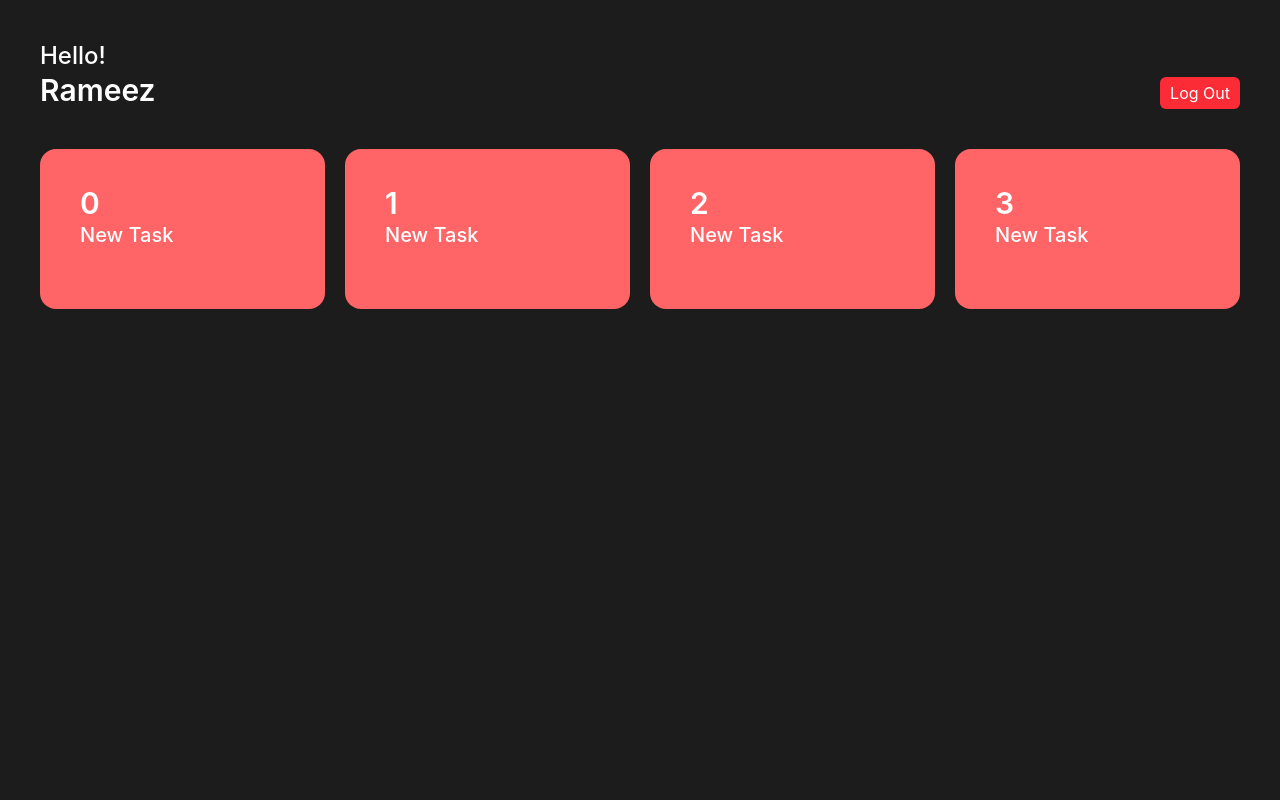
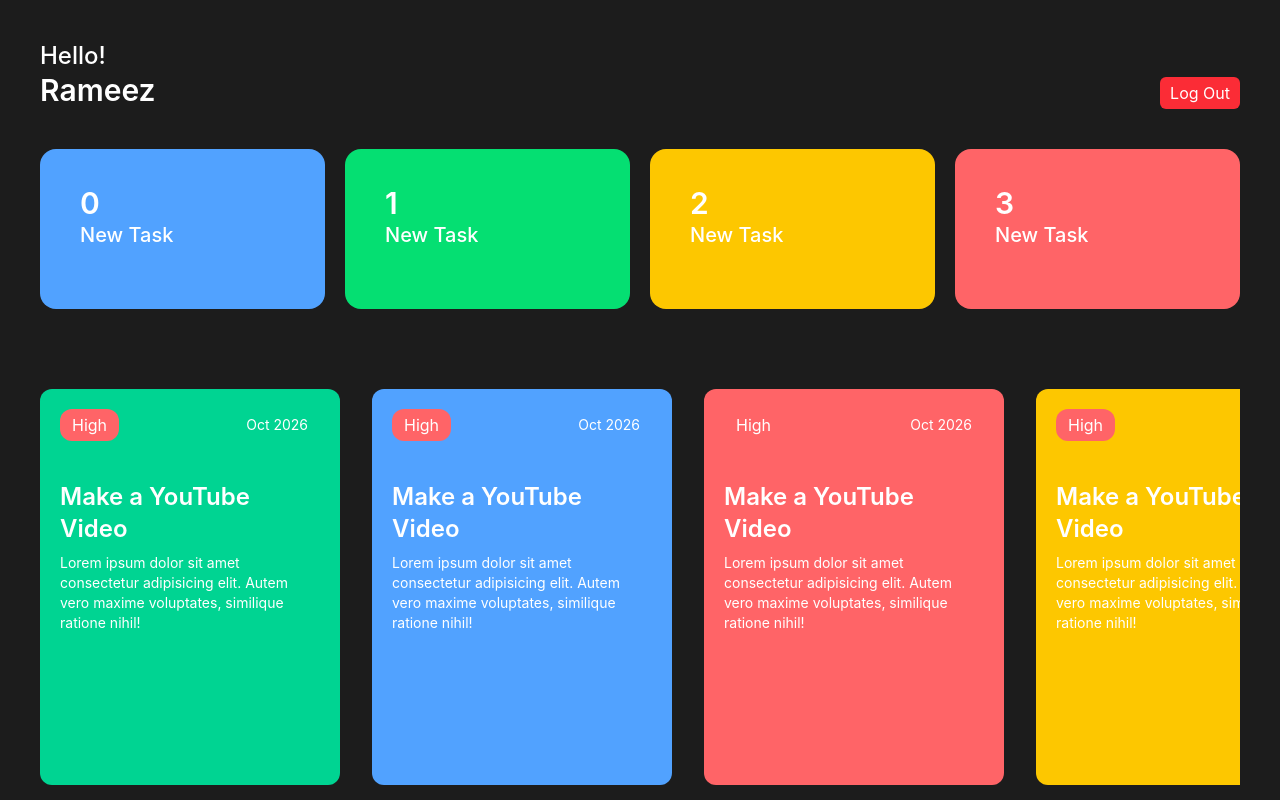
Before and after one commit to rameezwebdev/EMS, a React (Vite) app: page / in a window 1280 px wide. Built offline with nearby package versions, Linux system fonts and the light colour scheme.

Commit message:
EDB tasklist created

```diff
--- a/src/components/Dashboard/EmployeeDashboard.jsx
+++ b/src/components/Dashboard/EmployeeDashboard.jsx
@@ -1,5 +1,7 @@
 import Header from "../EDBLayout/Header"
-import TaskList from "../EDBLayout/TaskList"
+import TaskListNumber from "../EDBLayout/TaskListNumber"
+import TaskList from "../TaskList/TaskList"
+
 
 
 
@@ -7,6 +9,7 @@ const EmployeeDashboard = () => {
   return (
     <div className="p-10 bg-[#1c1c1c] h-screen ">
          <Header />
+         <TaskListNumber />
          <TaskList />
     </div>
   )
--- a/src/components/EDBLayout/TaskList.jsx
+++ /dev/null
@@ -1,30 +0,0 @@
-const tasks = [
-    {id:1,count:0, title:"New Task"},
-    {id:2,count:1, title:"New Task"},
-    {id:3,count:2, title:"New Task"},
-    {id:4,count:3, title:"New Task"},
-];
-
-const TaskList = () => {
-  return (
-    <>
-    <div className="mt-10 grid grid-cols-1 sm:grid-cols-2 lg:grid-cols-4 gap-5">
-      {
-        tasks.map((task) => {
-           return (
-             <div
-          key={task.id}
-          className="h-40 rounded-2xl w-full px-10 py-9 bg-red-400"
-        >
-          <h2 className="text-3xl font-semibold">{task.count}</h2>
-          <h3 className="text-xl font-medium">{task.title}</h3>
-        </div>
-           )
-        })
-      }
-    </div>
-    </>
-  )
-}
-
-export default TaskList
--- /dev/null
+++ b/src/components/EDBLayout/TaskListNumber.jsx
@@ -0,0 +1,31 @@
+const tasks = [
+    {id:1,count:0, title:"New Task", bgColor:"bg-blue-400"},
+    {id:2,count:1, title:"New Task", bgColor:"bg-green-400"},
+    {id:3,count:2, title:"New Task", bgColor:"bg-yellow-400"},
+    {id:4,count:3, title:"New Task", bgColor:"bg-red-400"},
+];
+
+const TaskListNumber = () => {
+  return (
+    <>
+    <div className="mt-10 grid grid-cols-1 sm:grid-cols-2 lg:grid-cols-4 gap-5">
+      {
+        tasks.map((task) => {
+          const {bgColor, count, title} = task;
+           return (
+             <div
+          key={task.id}
+          className={`h-40 rounded-2xl w-full px-10 py-9 ${bgColor}`}
+        >
+          <h2 className="text-3xl font-semibold">{count}</h2>
+          <h3 className="text-xl font-medium">{title}</h3>
+        </div>
+           )
+        })
+      }
+    </div>
+    </>
+  )
+}
+
+export default TaskListNumber
--- /dev/null
+++ b/src/components/TaskList/TaskList.jsx
@@ -0,0 +1,43 @@
+const TaskList = () => {
+  return (
+    <div id="task" className=" h-[45%] lg:h-[55%] lg:mt-20 w-full  mt-10 flex flex-nowrap gap-8 overflow-x-auto items-center justify-start">
+        <div className="h-full min-w-75 bg-emerald-400 rounded-xl ">
+            <div className="flex justify-between items-center p-5">
+                <h3 className="bg-red-400 px-3 py-1 rounded-xl">High</h3>
+                <h4 className="px-3 py-1 text-sm">Oct 2026</h4>
+            </div>
+            <h2 className="mt-5 px-5 text-2xl font-semibold">Make a YouTube Video</h2>
+            <p className="text-sm px-5 py-2 text-start">Lorem ipsum dolor sit amet consectetur adipisicing elit. Autem vero maxime voluptates, similique ratione nihil!</p>
+        </div>
+
+        <div className="h-full min-w-75 bg-blue-400 rounded-xl ">
+            <div className="flex justify-between items-center p-5">
+                <h3 className="bg-red-400 px-3 py-1 rounded-xl">High</h3>
+                <h4 className="px-3 py-1 text-sm">Oct 2026</h4>
+            </div>
+            <h2 className="mt-5 px-5 text-2xl font-semibold">Make a YouTube Video</h2>
+            <p className="text-sm px-5 py-2 text-start">Lorem ipsum dolor sit amet consectetur adipisicing elit. Autem vero maxime voluptates, similique ratione nihil!</p>
+        </div>
+
+        <div className="h-full min-w-75 bg-red-400 rounded-xl ">
+            <div className="flex justify-between items-center p-5">
+                <h3 className="bg-red-400 px-3 py-1 rounded-xl">High</h3>
+                <h4 className="px-3 py-1 text-sm">Oct 2026</h4>
+            </div>
+            <h2 className="mt-5 px-5 text-2xl font-semibold">Make a YouTube Video</h2>
+            <p className="text-sm px-5 py-2 text-start">Lorem ipsum dolor sit amet consectetur adipisicing elit. Autem vero maxime voluptates, similique ratione nihil!</p>
+        </div>
+
+        <div className="h-full min-w-75 bg-yellow-400 rounded-xl ">
+            <div className="flex justify-between items-center p-5">
+                <h3 className="bg-red-400 px-3 py-1 rounded-xl">High</h3>
+                <h4 className="px-3 py-1 text-sm">Oct 2026</h4>
+            </div>
+            <h2 className="mt-5 px-5 text-2xl font-semibold">Make a YouTube Video</h2>
+            <p className="text-sm px-5 py-2 text-start">Lorem ipsum dolor sit amet consectetur adipisicing elit. Autem vero maxime voluptates, similique ratione nihil!</p>
+        </div>
+    </div>
+  )
+}
+
+export default TaskList
--- a/src/index.css
+++ b/src/index.css
@@ -17,6 +17,10 @@
   }
 }
 
+#task::-webkit-scrollbar{
+  display: none;
+}
+
 body{
   background-color: #111;
   color: #fff;
```
